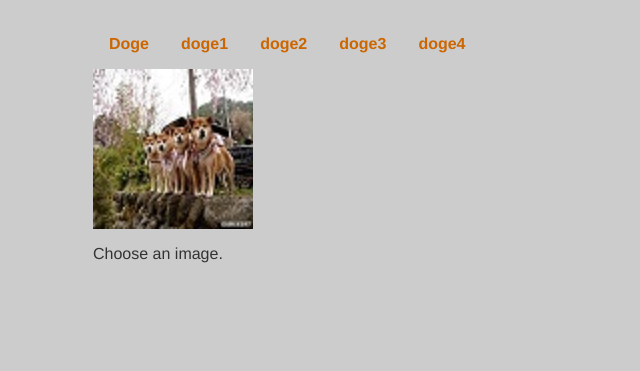
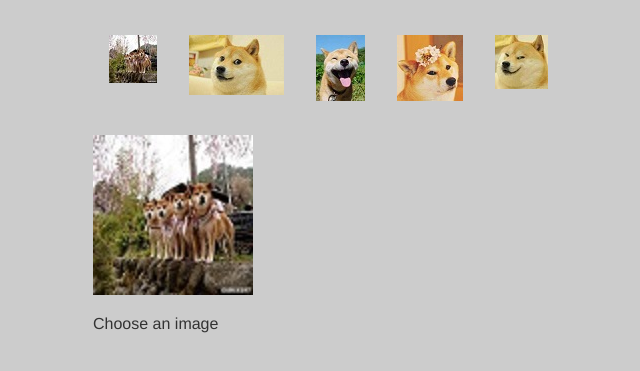
Before and after one commit to simonwong/js-tool-library, a plain HTML site: page js图片库/gallery.html in a window 1280 px wide. Shown: the part 61-432 px from the top of the page, without its empty margins (35-675 px from the left). Drawn offline with Linux system fonts and the light colour scheme.

Commit message:
图片库完全的分离，文字变缩略图
使用addLoadEvent，insertAfter了；html中的占位图及描述文字通过js写入，减少了标记；

```diff
--- a/js图片库/gallery.html
+++ b/js图片库/gallery.html
@@ -3,29 +3,37 @@
 <head>
 	<meta charset="UTF-8">
 	<title>Image Gallery</title>
-	<script type="text/javascript" src="scripts/showPic.js" ></script>
 	<link rel="stylesheet" type="text/css" href="styles/layout.css">
 </head>
 <body>
 	<h1>Snapshots</h1>
 	<ul id="imagegallery">
 		<li class="liH">
-			<a href="images/team.jpg" tittle="doge一家子">Doge</a>
+			<a href="images/team.jpg" tittle="doge一家子">
+				<img src="images/thumbnail_team.jpg" alt="doge一家子" />
+			</a>
 		</li>
 		<li>
-			<a href="images/solo1.jpg" tittle="doge大傻" >doge1</a>
+			<a href="images/solo1.jpg" tittle="doge大傻" >
+				<img src="images/thumbnail_solo1.jpg" alt="大傻" />
+			</a>
 		</li>
 		<li>
-			<a href="images/solo2.jpg" tittle="doge二傻">doge2</a>
+			<a href="images/solo2.jpg" tittle="doge二傻">
+				<img src="images/thumbnail_solo2.jpg" alt="二傻" />
+			</a>
 		</li>
 		<li>
-			<a href="images/solo3.jpg" tittle="doge三傻">doge3</a>
+			<a href="images/solo3.jpg" tittle="doge三傻">
+				<img src="images/thumbnail_solo3.jpg" alt="三傻" />
+			</a>
 		</li>
 		<li>
-			<a href="images/solo4.jpg" tittle="doge小傻">doge4</a>
+			<a href="images/solo4.jpg" tittle="doge小傻">
+				<img src="images/thumbnail_solo4.jpg" alt="小傻" />
+			</a>
 		</li>
 	</ul>
-	<img id="placeholder" src="images/team.jpg" alt="image gallery of Doge" />
-	<p id="description">Choose an image.</p>
+	<script type="text/javascript" src="scripts/showPic.js" ></script>
 </body>
 </html>
--- a/js图片库/scripts/showPic.js
+++ b/js图片库/scripts/showPic.js
@@ -1,34 +1,72 @@
+function addLoadEvent(func){
+  var oldonload = window.onload;
+  if (typeof window.onload != 'function'){//如果处理函数未绑定任何函数，添加
+    window.onload = func;
+  }else {//如果已经有绑定的，在末尾追加
+    window.onload = function(){
+      oldonload();
+      func();
+    }
+  }
+}
+
+function insertAfter(newElement,targetElement){//已有元素后插入新
+  var parent = targetElement.parentNode;
+  if (parent.lastChild == targetElement) {
+    parent.appendChild(newElement);
+  }else {
+    parent.insertBefore(newElement,targetElement.nextSibling);
+  }
+}
+
+function preparePlaceholder(){
+	if (!document.createElement) return false;
+	if (!document.createTextNode) return false;
+	if (!document.getElementById) return false;
+	if (!document.getElementById("imagegallery")) return false;
+	var placeholder = document.createElement("img");
+	placeholder.setAttribute("id","placeholder");
+	placeholder.setAttribute("src","images/team.jpg");
+	placeholder.setAttribute("alt","my image gallery");
+	var description = document.createElement("p");
+	description.setAttribute("id","description");
+	var desctext = document.createTextNode("Choose an image");
+	description.appendChild(desctext);
+	var gallery = document.getElementById("imagegallery");
+	insertAfter(placeholder,gallery);
+	insertAfter(description,placeholder);
+}
+
 function prepareGallery(){
+	if (!document.getElementsByTagName) return false;
 	if (!document.getElementById) return false;
-	if (!document.getElementsByTagName) return false;
 	if (!document.getElementById("imagegallery")) return false;
-	var gallery=document.getElementById("imagegallery");
-	var links=gallery.getElementsByTagName("a");
-	for(var i=0;i<links.length;i++){
-		links[i].onclick=function(){
-			return showPic(this) ? false : true;
-			//?是三元操作符，variable = condition ? if true : if false;相当于if/else语句
+	var gallery = document.getElementById("imagegallery");
+	var links = gallery.getElementsByTagName("a");
+	for ( var i=0; i<links.length; i++){
+		links[i].onclick = function(){
+			return showPic(this);
 		}
+		links[i].onkeypress = links[i].onclick;
 	}
 }
-window.onload=prepareGallery;
+
 function showPic(whichpic){
-	//假设id为placeholder不存在
 	if (!document.getElementById("placeholder")) return false;
 	var placeholder=document.getElementById("placeholder");
 	var source = whichpic.getAttribute("href");
-	//假设placeholder的节点名称不是img，nodeName返回的是大写
-	if (placeholder.nodeName != "IMG") return false;
 	placeholder.setAttribute("src",source);
-	//假设id为description不存在
-	if (document.getElementById("description")) {
-		//假设whichpic的tittle属性不存在
-		var text = whichpic.getAttribute("tittle") ? whichpic.getAttribute("tittle") : "";
-		var description=document.getElementById("description");
-		//如果description的第一个子节点的类型是3，即文本节点？ 1是元素，2是属性。
-		if (description.firstChild.nodeType == 3){
-			description.firstChild.nodeValue=text;
-		}
+	if (!document.getElementById("description")) return false;
+	if (whichpic.getAttribute("tittle")){
+		var text = whichpic.getAttribute("tittle");
+	}else { var text = "";
 	}
-	return true;
+	var description=document.getElementById("description");
+	if (description.firstChild.nodeType == 3){
+		description.firstChild.nodeValue=text;
+	}
+	return false;
 }
+
+addLoadEvent(preparePlaceholder);
+addLoadEvent(prepareGallery);
--- a/js图片库/styles/layout.css
+++ b/js图片库/styles/layout.css
@@ -16,13 +16,19 @@ a{
 }
 ul{
 	padding:0;
+	height: 100px;
 }
 li{
 	float: left;
 	padding: 1em;
 	list-style: none;
 }
-img{
-	display: block;
-	clear: both;
+#imagegallery{
+	list-style: none;
 }
+#imagegallery li{
+	display: inline;
+}
+#imagegallery li a img{
+	border:0;
+}
```
